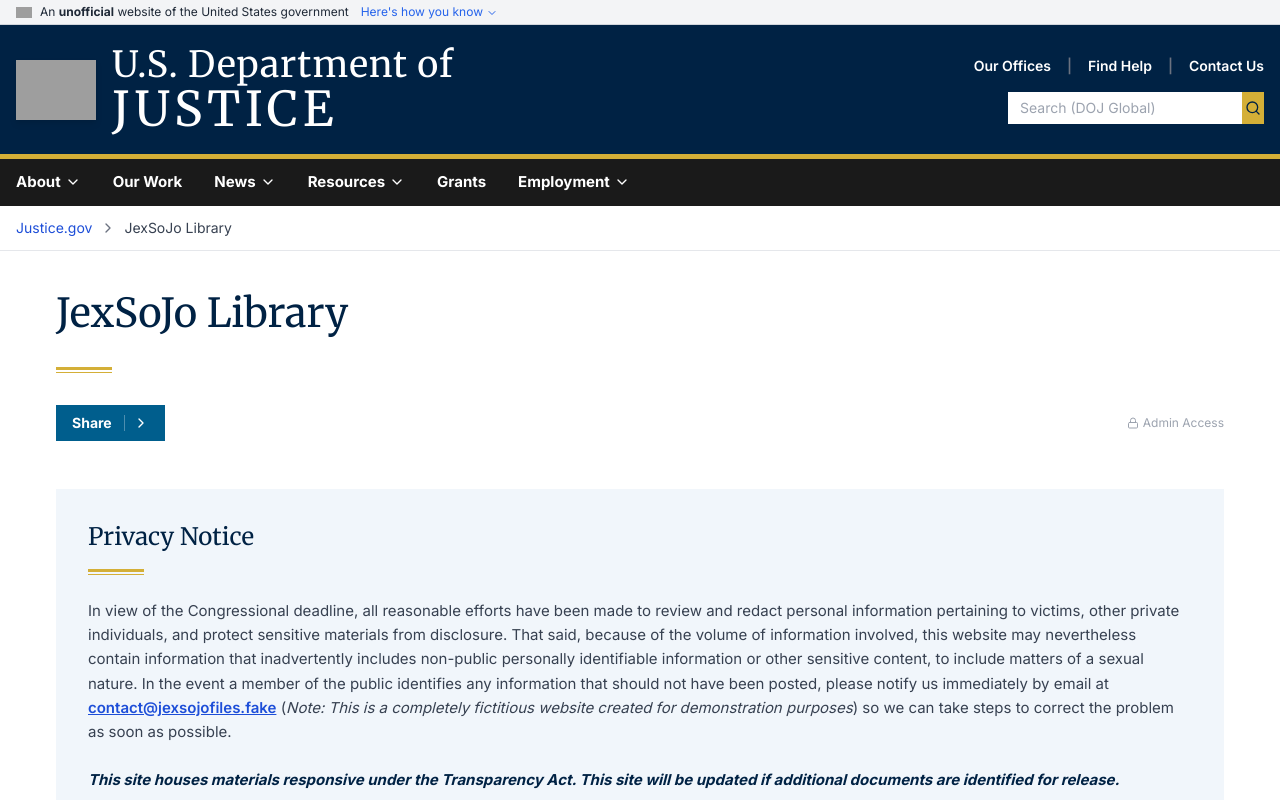
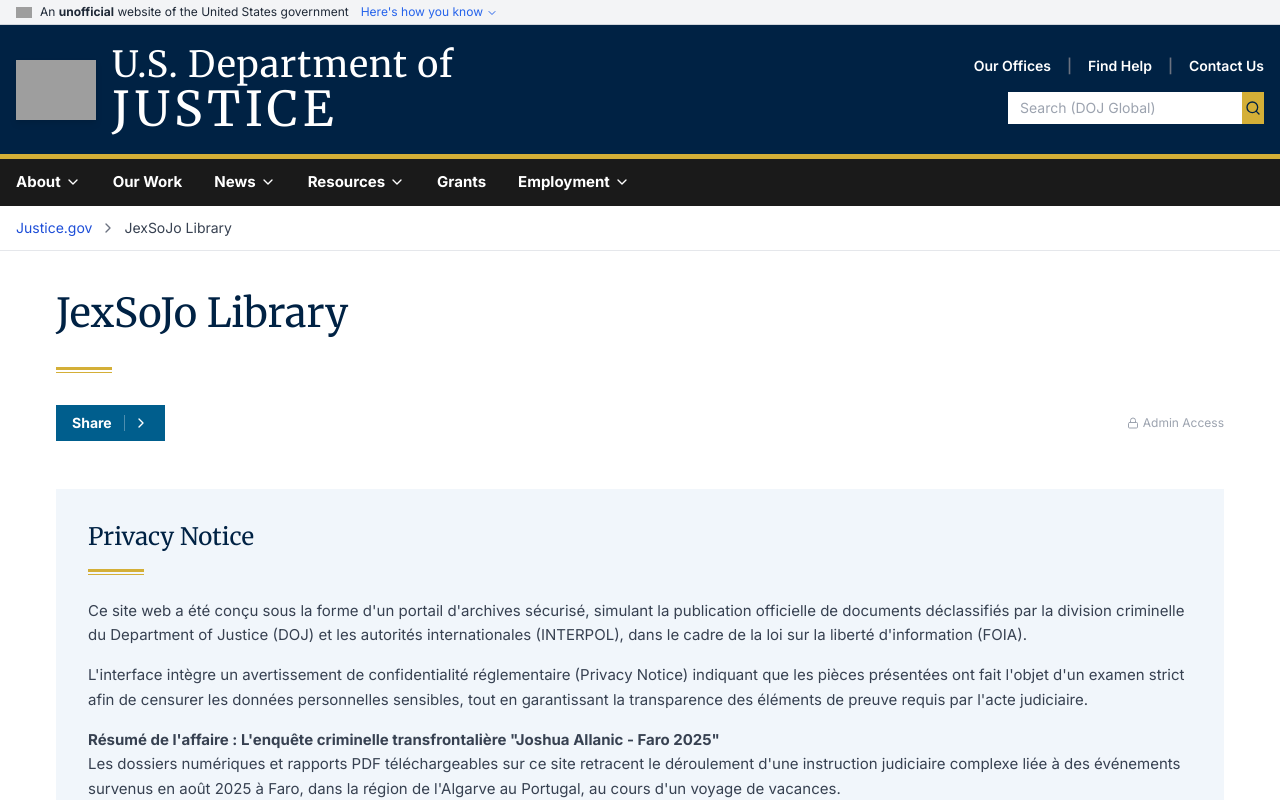
Before and after one commit to caillatlucas/jexsojo-files, a Next.js app: page / in a window 1280 px wide. Shown: the top 800 px of the page. Built offline with nearby package versions, Linux system fonts and the light colour scheme; no server answers; the database is empty; grey boxes are pictures that could not be loaded.

Commit message:
Update page.tsx

```diff
--- a/src/app/page.tsx
+++ b/src/app/page.tsx
@@ -112,10 +112,17 @@
             <div className="w-14 h-[1px] bg-[#D4AF37]"></div>
           </div>
           <p className="text-[15px] text-gray-700 leading-relaxed mb-4">
-            In view of the Congressional deadline, all reasonable efforts have been made to review and redact personal information pertaining to victims, other private individuals, and protect sensitive materials from disclosure. That said, because of the volume of information involved, this website may nevertheless contain information that inadvertently includes non-public personally identifiable information or other sensitive content, to include matters of a sexual nature. In the event a member of the public identifies any information that should not have been posted, please notify us immediately by email at <a href="mailto:contact@jexsojofiles.fake" className="text-blue-700 underline font-semibold">contact@jexsojofiles.fake</a> (<em>Note: This is a completely fictitious website created for demonstration purposes</em>) so we can take steps to correct the problem as soon as possible.
+            Ce site web a été conçu sous la forme d'un portail d'archives sécurisé, simulant la publication officielle de documents déclassifiés par la division criminelle du Department of Justice (DOJ) et les autorités internationales (INTERPOL), dans le cadre de la loi sur la liberté d'information (FOIA).
+          </p>
+          <p className="text-[15px] text-gray-700 leading-relaxed mb-4">
+            L'interface intègre un avertissement de confidentialité réglementaire (Privacy Notice) indiquant que les pièces présentées ont fait l'objet d'un examen strict afin de censurer les données personnelles sensibles, tout en garantissant la transparence des éléments de preuve requis par l'acte judiciaire.
+          </p>
+          <p className="text-[15px] text-gray-700 leading-relaxed mb-4">
+            <strong>Résumé de l'affaire : L'enquête criminelle transfrontalière &quot;Joshua Allanic - Faro 2025&quot;</strong><br />
+            Les dossiers numériques et rapports PDF téléchargeables sur ce site retracent le déroulement d'une instruction judiciaire complexe liée à des événements survenus en août 2025 à Faro, dans la région de l'Algarve au Portugal, au cours d'un voyage de vacances.
           </p>
           <p className="text-[15px] font-bold italic text-[#002244] mt-6">
-            This site houses materials responsive under the Transparency Act. This site will be updated if additional documents are identified for release.
+            Pour toute demande ou signalement, veuillez nous contacter par e-mail à : <a href="mailto:caillatlucas2304@gmail.com" className="text-blue-700 underline font-semibold">caillatlucas2304@gmail.com</a>
           </p>
         </div>
 
```
